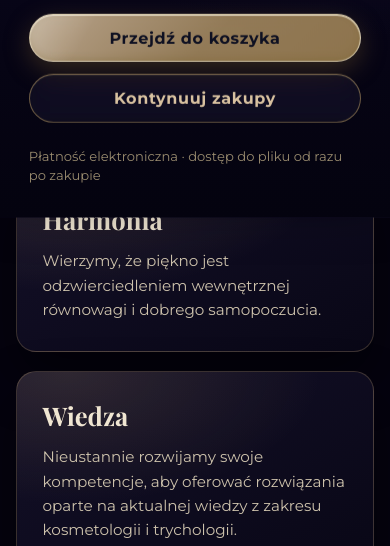
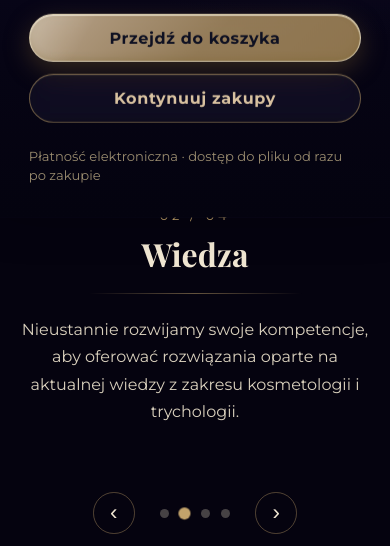
Before and after one commit to eM-Bien/lumera, a Next.js app: page /o-lumera in a window 390 px wide. Shown: the part 1022-1568 px from the top of the page. Built offline with nearby package versions, Linux system fonts and the light colour scheme.

Commit message:
experimental gradient on about page

```diff
--- a/app/components/AboutSection/ValueCards/ValueCards.module.css
+++ b/app/components/AboutSection/ValueCards/ValueCards.module.css
@@ -1,13 +1,12 @@
 /* =========================================================================
-   ValueCards — szerokie karty pozycjonowane absolutnie. Na starcie przy
-   brzegach, przy scrollu schodzą się do środka (pozycja X z komponentu).
-   Nagłówki z reveal. Tło sekcji → niebieski gradient (.scrollBg).
+   ValueCards — karuzela wartości w stylu „lookbook": po lewej tytuł,
+   po prawej opis; wartości rotują (autoplay + ręczne przełączanie).
    ========================================================================= */
 
 .section {
   position: relative;
   z-index: 2;
-  max-width: 1500px;
+  max-width: 1200px;
   margin: 4vh auto 10vh;
   padding: 0 clamp(1rem, 4vw, 3rem);
 }
@@ -23,72 +22,201 @@
   text-align: center;
 }
 
-/* --- Rząd kart (absolutny) ---------------------------------------------- */
-.stack {
+/* --- Karuzela: [tytuł] | [opis], bez tła -------------------------------- */
+.carousel {
   position: relative;
-  width: 100%;
-  height: clamp(300px, 38vw, 440px);
+  display: grid;
+  grid-template-columns: 1fr auto 1fr;
+  align-items: center;
+  gap: clamp(1.6rem, 5vw, 5rem);
+  min-height: clamp(220px, 30vw, 340px);
+  padding: clamp(1.5rem, 4vh, 4vh) 0;
 }
 
-.card {
-  position: absolute;
-  top: 0;
-  left: 50%;
-  width: clamp(240px, 26vw, 360px);
-  height: 100%;
+/* lewa kolumna — licznik + tytuł, wyrównane do linii środkowej */
+.left {
   display: flex;
   flex-direction: column;
-  padding: clamp(1.8rem, 2.6vw, 2.8rem) clamp(1.6rem, 2.2vw, 2.4rem);
-  will-change: transform;
-
-  border-radius: clamp(20px, 2.4vw, 32px);
-  background:
-    radial-gradient(
-      130% 120% at 14% 0%,
-      rgba(194, 163, 107, 0.16),
-      transparent 55%
-    ),
-    linear-gradient(150deg, rgba(22, 18, 44, 0.88), rgba(10, 8, 24, 0.88));
-  border: 1px solid rgba(194, 163, 107, 0.26);
-  box-shadow: 0 26px 54px rgba(0, 0, 0, 0.45);
-  transition: box-shadow 0.3s ease;
-}
-.card:hover {
-  box-shadow: 0 34px 70px rgba(0, 0, 0, 0.55);
-  z-index: 20 !important;
+  align-items: flex-end;
+  text-align: right;
 }
 
-/* --- Nagłówek karty: duży, pogrubiony (bez reveal) ---------------------- */
-.label {
-  margin: 0 0 1rem;
+.index {
+  margin-bottom: clamp(0.8rem, 1.6vh, 1.4rem);
+  font-family: var(--font-basic), sans-serif;
+  font-size: 0.8rem;
+  letter-spacing: 0.3em;
+  color: #c2a36b;
+}
+
+.title {
+  margin: 0;
   font-family: var(--font-header), serif;
-  font-size: clamp(1.6rem, 2.8vw, 2.3rem);
+  font-size: clamp(2rem, 4.6vw, 3.8rem);
   font-weight: 700;
-  line-height: 1.12;
+  line-height: 1.05;
   color: #f0e6d2;
+}
+
+/* pionowa linia rozdzielająca tytuł od opisu */
+.divider {
+  width: 1px;
+  align-self: stretch;
+  background: linear-gradient(
+    180deg,
+    transparent 0%,
+    rgba(194, 163, 107, 0.5) 25%,
+    rgba(194, 163, 107, 0.5) 75%,
+    transparent 100%
+  );
+}
+
+.right {
+  display: flex;
 }
 
 .text {
   margin: 0;
+  max-width: 46ch;
   font-family: var(--font-basic), sans-serif;
-  font-size: clamp(0.95rem, 1.2vw, 1.1rem);
-  line-height: 1.6;
-  color: #cdc2ac;
+  font-size: clamp(1rem, 1.35vw, 1.25rem);
+  line-height: 1.7;
+  color: #d9d0bd;
 }
 
-/* --- Mobile: pionowy stos, bez zjeżdżania ------------------------------- */
-@media (max-width: 720px) {
-  .stack {
-    height: auto;
-    display: flex;
-    flex-direction: column;
-    gap: 1.2rem;
+/* --- Animacja wejścia (odtwarzana przez remount po zmianie key):
+   tytuł wjeżdża do góry, opis w dół ------------------------------------- */
+.index,
+.title {
+  animation: enterUp 0.6s cubic-bezier(0.22, 1, 0.36, 1) both;
+}
+
+.text {
+  animation: enterDown 0.6s cubic-bezier(0.22, 1, 0.36, 1) both;
+}
+
+@keyframes enterUp {
+  from {
+    opacity: 0;
+    transform: translateY(28px);
   }
-  .card {
-    position: static;
-    left: auto;
-    width: 100%;
-    height: auto;
+  to {
+    opacity: 1;
     transform: none;
   }
 }
+
+@keyframes enterDown {
+  from {
+    opacity: 0;
+    transform: translateY(-28px);
+  }
+  to {
+    opacity: 1;
+    transform: none;
+  }
+}
+
+/* --- Nawigacja: strzałki + kropki --------------------------------------- */
+.nav {
+  display: flex;
+  align-items: center;
+  justify-content: center;
+  gap: 1.6rem;
+  margin-top: clamp(2rem, 4vh, 4vh);
+}
+
+.arrow {
+  display: grid;
+  place-items: center;
+  width: 2.6rem;
+  height: 2.6rem;
+  font-size: 1.4rem;
+  line-height: 1;
+  color: #f0e6d2;
+  background: transparent;
+  border: 1px solid rgba(194, 163, 107, 0.4);
+  border-radius: 50%;
+  cursor: pointer;
+  transition:
+    background-color 0.3s ease,
+    border-color 0.3s ease,
+    transform 0.3s ease;
+}
+
+.arrow:hover {
+  border-color: rgba(194, 163, 107, 0.8);
+  background: rgba(194, 163, 107, 0.12);
+  transform: translateY(-1px);
+}
+
+.dots {
+  display: flex;
+  align-items: center;
+  gap: 0.7rem;
+}
+
+.dot {
+  width: 9px;
+  height: 9px;
+  padding: 0;
+  border: none;
+  border-radius: 50%;
+  background: rgba(240, 230, 210, 0.28);
+  cursor: pointer;
+  transition:
+    background-color 0.3s ease,
+    transform 0.3s ease;
+}
+
+.dot:hover {
+  background: rgba(240, 230, 210, 0.55);
+}
+
+.dotOn {
+  background: #c2a36b;
+  transform: scale(1.35);
+}
+
+/* --- Mobile: pionowo, tytuł nad opisem ---------------------------------- */
+@media (max-width: 720px) {
+  .carousel {
+    grid-template-columns: 1fr;
+    gap: 1.4rem;
+    min-height: 0;
+    text-align: center;
+  }
+
+  .left {
+    align-items: center;
+    text-align: center;
+  }
+
+  .divider {
+    width: 60%;
+    height: 1px;
+    justify-self: center;
+    background: linear-gradient(
+      90deg,
+      transparent,
+      rgba(194, 163, 107, 0.5),
+      transparent
+    );
+  }
+
+  .right {
+    justify-content: center;
+  }
+
+  .text {
+    text-align: center;
+  }
+}
+
+@media (prefers-reduced-motion: reduce) {
+  .index,
+  .title,
+  .text {
+    animation: none;
+  }
+}
--- a/app/components/AboutSection/ValueCards/ValueCards.tsx
+++ b/app/components/AboutSection/ValueCards/ValueCards.tsx
@@ -1,100 +1,95 @@
 "use client";
 
-import { useEffect, useRef, useState } from "react";
+import { useEffect, useState } from "react";
 import { values } from "../about.content";
 import RevealHeading from "../../RevealHeading/RevealHeading";
 import styles from "./ValueCards.module.css";
 
-/** Jak mocno karty schodzą się przy pełnym wyśrodkowaniu (0..1). */
-const OVERLAP = 0.2;
+/** Co ile ms karuzela sama przechodzi do kolejnej wartości. */
+const AUTOPLAY_MS = 5000;
 
 /**
- * Wartości Lumera — szerokie karty. Na starcie przy brzegach, przy scrollu
- * delikatnie schodzą się do środka (nachodzą na siebie), przechył naprzemienny.
- * Nagłówki z reveal, tło płynnie przechodzi w niebieski gradient.
+ * Wartości Lumera jako karuzela (styl „lookbook"): po lewej tytuł (np. Harmonia),
+ * po prawej opis. Wartości rotują automatycznie; można też przełączać ręcznie.
  */
 export default function ValueCards() {
-  const ref = useRef<HTMLElement | null>(null);
-  const stackRef = useRef<HTMLDivElement | null>(null);
+  const n = values.length;
+  const [active, setActive] = useState(0);
+  const [paused, setPaused] = useState(false);
 
-  const [intensity, setIntensity] = useState(0); // 0 = przy brzegach, 1 = zeszły do środka
-  const [spread, setSpread] = useState(0); // px, rozstaw skrajnych kart
-  const [isMobile, setIsMobile] = useState(false);
+  const go = (i: number) => setActive(((i % n) + n) % n);
 
+  // autoplay — resetuje odliczanie po każdej zmianie (auto lub ręcznej)
   useEffect(() => {
-    const el = ref.current;
-    if (!el) return;
+    if (paused) return;
+    const id = setTimeout(() => setActive((a) => (a + 1) % n), AUTOPLAY_MS);
+    return () => clearTimeout(id);
+  }, [active, paused, n]);
 
-    const mq = window.matchMedia("(max-width: 720px)");
-    const measure = () => {
-      setIsMobile(mq.matches);
-      const stack = stackRef.current;
-      const card = stack?.firstElementChild as HTMLElement | undefined;
-      const stackW = stack?.clientWidth ?? 0;
-      const cardW = card?.offsetWidth ?? 0;
-      setSpread(Math.max(0, stackW - cardW));
-    };
-    measure();
-
-    let raf = 0;
-    const update = () => {
-      raf = 0;
-      const rect = el.getBoundingClientRect();
-      const vh = window.innerHeight;
-      const center = rect.top + rect.height / 2;
-      const dist = Math.abs(center - vh / 2);
-      const maxDist = vh / 2 + rect.height / 2;
-      let t = 1 - Math.min(1, dist / maxDist);
-      t = t * t * (3 - 2 * t);
-      setIntensity(t);
-    };
-    const onScroll = () => {
-      if (!raf) raf = requestAnimationFrame(update);
-    };
-
-    update();
-    window.addEventListener("scroll", onScroll, { passive: true });
-    window.addEventListener("resize", onScroll);
-    window.addEventListener("resize", measure);
-    return () => {
-      window.removeEventListener("scroll", onScroll);
-      window.removeEventListener("resize", onScroll);
-      window.removeEventListener("resize", measure);
-      if (raf) cancelAnimationFrame(raf);
-    };
-  }, []);
-
-  const n = values.length;
+  const v = values[active];
 
   return (
-    <section ref={ref} className={styles.section}>
-        <RevealHeading
-          as="h2"
-          className={styles.heading}
-          text="Nasze wartości"
-        />
+    <section className={styles.section}>
+      <RevealHeading as="h2" className={styles.heading} text="Nasze wartości" />
 
-        <div ref={stackRef} className={styles.stack}>
-          {values.map((v, i) => {
-            const tilt = i % 2 === 0 ? -3 : 3;
-            const frac = n > 1 ? i / (n - 1) : 0.5;
-            const baseX = (frac - 0.5) * spread; // rozstaw przy brzegach
-            const x = baseX * (1 - intensity * OVERLAP); // schodzenie do środka
-            const style = isMobile
-              ? ({ ["--i"]: i } as React.CSSProperties)
-              : ({
-                  ["--i"]: i,
-                  transform: `translate(calc(-50% + ${x}px), 0) rotate(${tilt}deg)`,
-                  zIndex: i,
-                } as React.CSSProperties);
-            return (
-              <article key={v.label} className={styles.card} style={style}>
-                <h3 className={styles.label}>{v.label}</h3>
-                <p className={styles.text}>{v.text}</p>
-              </article>
-            );
-          })}
+      <div
+        className={styles.carousel}
+        onMouseEnter={() => setPaused(true)}
+        onMouseLeave={() => setPaused(false)}
+      >
+        {/* lewa: licznik + tytuł */}
+        <div className={styles.left}>
+          <span className={styles.index} key={`i-${active}`}>
+            {String(active + 1).padStart(2, "0")} / {String(n).padStart(2, "0")}
+          </span>
+          <h3 className={styles.title} key={`t-${active}`}>
+            {v.label}
+          </h3>
         </div>
-      </section>
+
+        <span className={styles.divider} aria-hidden="true" />
+
+        {/* prawa: opis */}
+        <div className={styles.right}>
+          <p className={styles.text} key={`x-${active}`}>
+            {v.text}
+          </p>
+        </div>
+      </div>
+
+      {/* nawigacja */}
+      <div className={styles.nav}>
+        <button
+          type="button"
+          className={styles.arrow}
+          onClick={() => go(active - 1)}
+          aria-label="Poprzednia wartość"
+        >
+          ‹
+        </button>
+
+        <div className={styles.dots}>
+          {values.map((val, i) => (
+            <button
+              key={val.label}
+              type="button"
+              className={`${styles.dot} ${i === active ? styles.dotOn : ""}`}
+              aria-label={val.label}
+              aria-current={i === active}
+              onClick={() => go(i)}
+            />
+          ))}
+        </div>
+
+        <button
+          type="button"
+          className={styles.arrow}
+          onClick={() => go(active + 1)}
+          aria-label="Następna wartość"
+        >
+          ›
+        </button>
+      </div>
+    </section>
   );
 }
--- a/app/components/ContactForm/ContactForm.tsx
+++ b/app/components/ContactForm/ContactForm.tsx
@@ -143,7 +143,7 @@ export default function ContactForm() {
           onChange={(e) => setZabieg(e.target.value)}
         >
           <option value={CONSULTATION_VALUE}>
-            Konsultacja / nie wiem jeszcze
+            Konsultacja / jeszcze nie wiem
           </option>
           {groups.map(([group, items]) => (
             <optgroup key={group} label={group}>
@@ -259,7 +259,7 @@ export default function ContactForm() {
           value={wiadomosc}
           onChange={(e) => setWiadomosc(e.target.value)}
           rows={3}
-          placeholder="Coś, co powinniśmy wiedzieć? (opcjonalnie)"
+          placeholder="Coś, co powinniśmy o Tobie wiedzieć? (opcjonalnie)"
         />
       </label>
 
--- a/app/o-lumera/page.tsx
+++ b/app/o-lumera/page.tsx
@@ -38,7 +38,6 @@ export default function AboutPage() {
           text="Nasza filozofia"
         />
         <TextColumn align="left" paragraphs={philosophy.right} />
-      </ScrollBlueNavy>
 
         <div className={styles.spacer} />
 
@@ -49,6 +48,7 @@ export default function AboutPage() {
           buttonLabel="Skontaktuj się"
           href="/kontakt"
         />
+      </ScrollBlueNavy>
       <ScrollToTop />
     </main>
   );
```
Also changed, not shown: app/components/AboutSection/ScrollBlueNavy/ScrollBlueNavy.module.css (+47 -8 lines), app/components/AboutSection/ScrollBlueNavy/ScrollBlueNavy.tsx (+6 -4 lines). Lines whose indentation alone changed are shown as unchanged.
